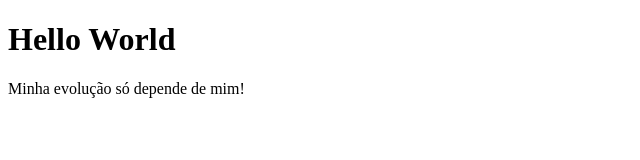
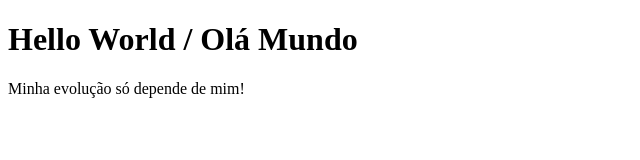
Before and after one commit to wanderson-me/wanderson-me.github.io, a plain HTML site: page index.html in a window 1280 px wide. Shown: the whole page, without its empty margins (0-640 px from the left). Drawn offline with Linux system fonts and the light colour scheme.

Commit message:
Update index.html

```diff
--- a/index.html
+++ b/index.html
@@ -1,7 +1,7 @@
 <!DOCTYPE html>
 <html>
 <body>
-<h1>Hello World</h1>
+<h1>Hello World / Olá Mundo</h1>
 <p>Minha evolução só depende de mim!</p>
 </body>
 </html>
```
